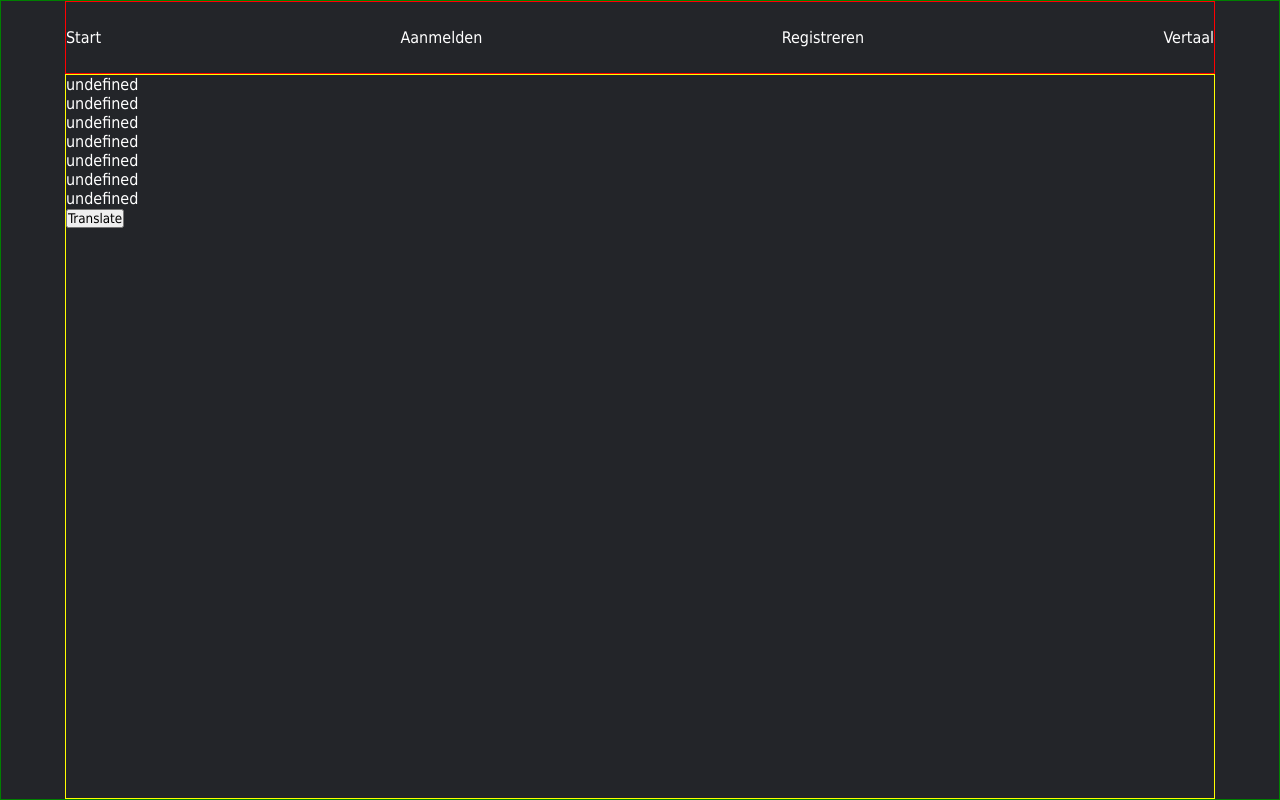
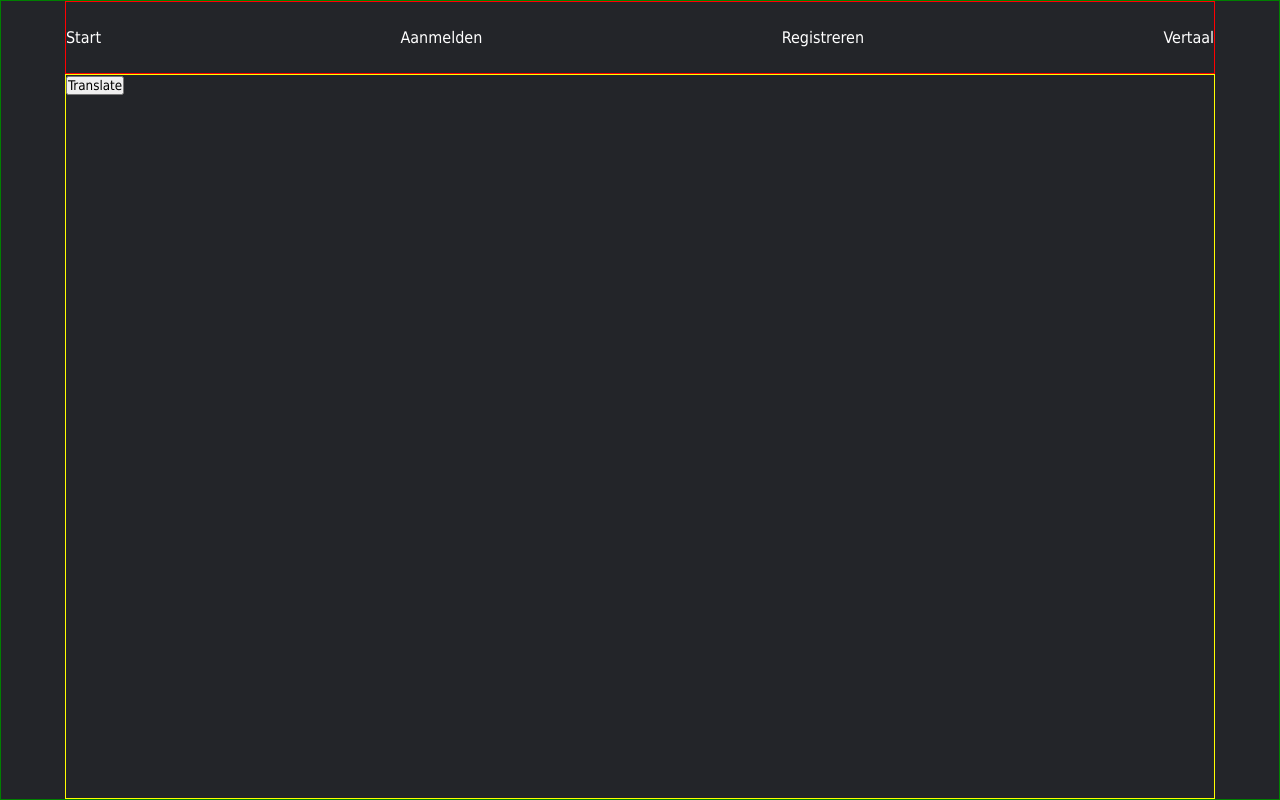
Before and after one commit to BrechtNulensPXL/onitama_frontend, a website: page translate.html in a window 1280 px wide. Drawn offline with Linux system fonts and the light colour scheme.

Commit message:
Remove testing text-node elements

```diff
--- a/translate.html
+++ b/translate.html
@@ -22,13 +22,6 @@
         <div class="message-box-wrapper"></div>
         <div class="inner-wrapper">
                 <section>
-                    <p class="a text-node"  data-translation="lobby-0"></p>
-                    <p class="b text-node"  data-translation="lobby-1"></p>
-                    <p class="c text-node"  data-translation="lobby-2"></p>
-                    <p class="d text-node"  data-translation="lobby-3"></p>
-                    <p class="e text-node"  data-translation="lobby-4"></p>
-                    <p class="f text-node"  data-translation="lobby-5"></p>
-                    <p class="f text-node"  data-translation="lobby-6"></p>
                     <button id="translate-button">Translate</button>
                 </section>
         </div>
```
